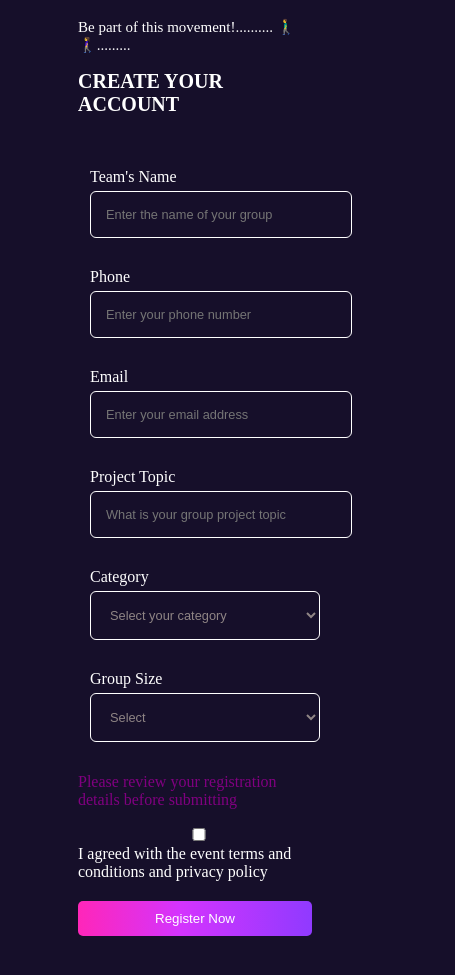
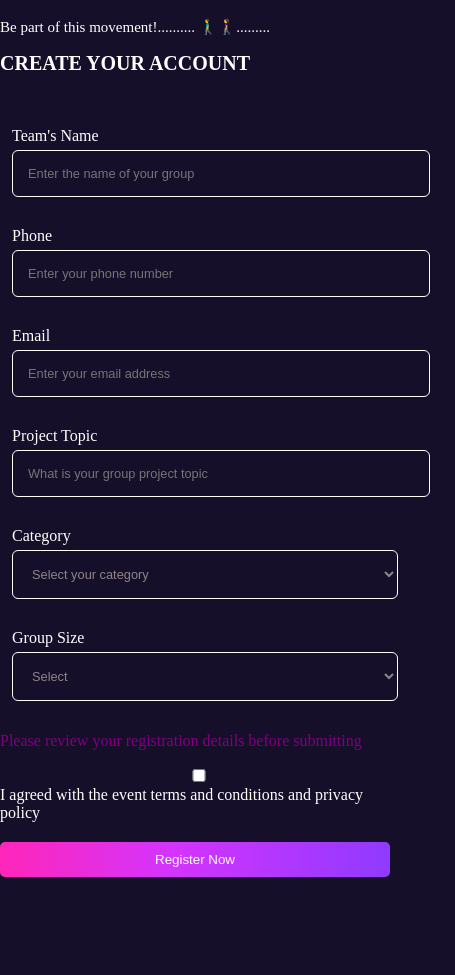
Before and after one commit to Jaybee-01/GetLinked-Website, a plain HTML site: page register.html in a window 390 px wide. Shown: the part 299-1274 px from the top of the page, 455 px wide, since content can reach past the window. Drawn offline with Linux system fonts and the light colour scheme.

Commit message:
Arrangementsss

```diff
--- a/register.css
+++ b/register.css
@@ -205,12 +205,13 @@ form button {
 }
 @media (max-width: 1198px) {
   main {
-    max-width: 1400px;
+    max-width: 400px;
     margin: auto;
   }
   section {
     display: flex;
     flex-direction: column;
+    justify-content: center;
     gap: 10px;
   }
 
@@ -220,7 +221,7 @@ form button {
   .form-container {
     background: none;
     box-shadow: none;
-    width: 60%;
+    width: 100%;
     padding: 20px 65px;
     border-radius: 10px;
     color: hsla(0, 0%, 100%, 1);
--- a/register.html
+++ b/register.html
@@ -29,7 +29,12 @@
       <section id="regMeSection">
         <h1 id="reg1"><span>Register</span></h1>
         <img src="./imgs/register.svg" alt="" />
-        <form class="form-container" id="registerform">
+        <form
+          action="https://formspree.io/f/mjkwkvjv"
+          method="POST"
+          class="form-container"
+          id="registerform"
+        >
           <div class="form-title">
             <h1 id="reg2"><span>Register</span></h1>
             <p>Be part of this movement!.......... 🚶‍♂️🚶‍♀️.........</p>
@@ -42,6 +47,7 @@
               <input
                 type="text"
                 id="firstName"
+                name="firstName"
                 placeholder="Enter the name of your group"
                 required
               />
@@ -51,6 +57,7 @@
               <input
                 type="text"
                 id="phone"
+                name="phone"
                 placeholder="Enter your phone number"
                 required
               />
@@ -63,6 +70,7 @@
               <input
                 type="email"
                 id="email"
+                name="email"
                 placeholder="Enter your email address"
                 required
               />
@@ -72,6 +80,7 @@
               <input
                 type="text"
                 id="topic"
+                name="topic"
                 placeholder="What is your group project topic"
                 required
               />
@@ -81,7 +90,12 @@
           <div class="form-row">
             <div class="form-group">
               <label for="Category">Category</label>
-              <select id="Category" placeholder="Select your category" required>
+              <select
+                id="Category"
+                placeholder="Select your category"
+                name="category"
+                required
+              >
                 <option value="">Select your category</option>
                 <option value="">Cat 1</option>
                 <option value="">Cat 2</option>
@@ -89,7 +103,12 @@
             </div>
             <div class="form-group">
               <label for="size">Group Size</label>
-              <select id="size" placeholder="Select your category" required>
+              <select
+                id="size"
+                placeholder="Select your category"
+                name="size"
+                required
+              >
                 <option value="">Select</option>
                 <option value="">Size 1</option>
                 <option value="">Size 2</option>
@@ -102,12 +121,14 @@
             >
           </p>
           <div class="agree">
-            <input type="checkbox" id="agree" required /><label for="agree"
+            <input type="checkbox" id="agree" name="consent" required /><label
+              for="agree"
               >I agreed with the event terms and conditions and privacy
               policy</label
             >
           </div>
-          <button type="submit">Register Now</button>
+          <button id="my-form-button type" type="submit">Register Now</button>
+          <p id="my-form-status"></p>
         </form>
       </section>
 
@@ -126,6 +147,6 @@
       </div>
     </main>
 
-    <script src="register.js"></script>
+    <script src="form.js"></script>
   </body>
 </html>
```
Also changed, not shown: form.js (added, +36 -0 lines).
